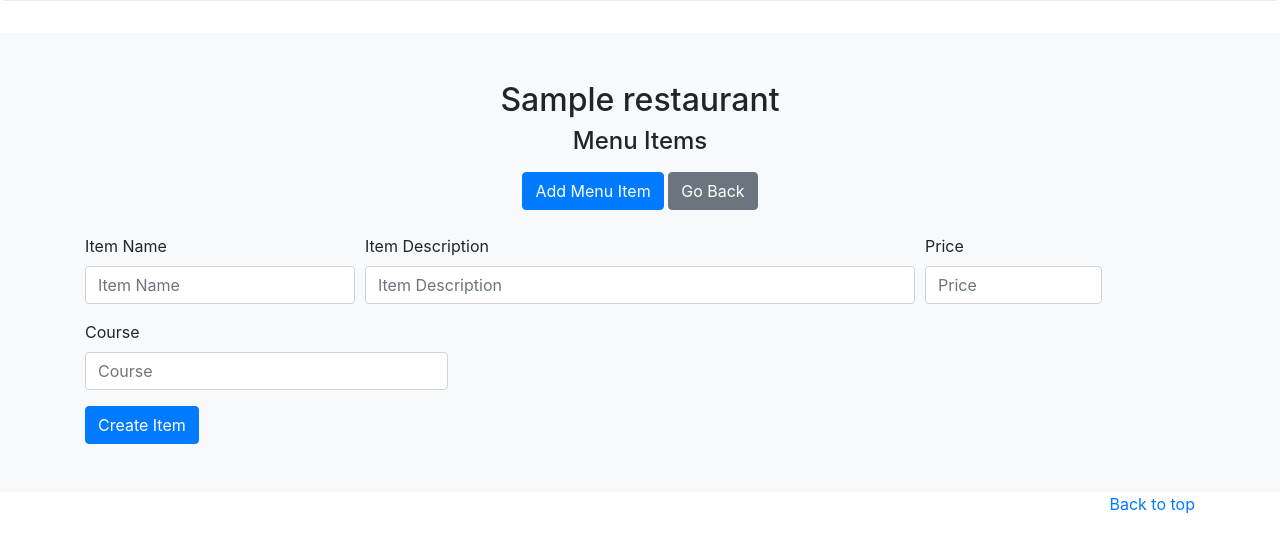
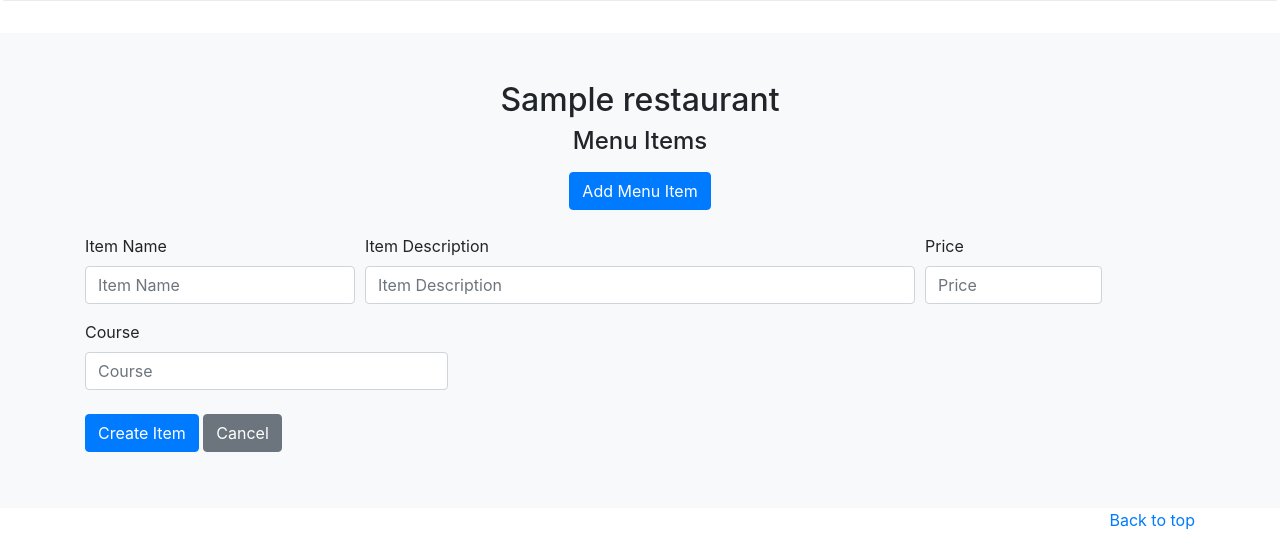
Before and after one commit to cunhasb/restaurant-menu-flask, a Flask app: page /restaurant/1/menu/new in a window 1280 px wide. Shown: the part 569-1117 px from the top of the page. Before the commit the page ends 1083 px from the top, so only its background shows below. Run offline with Flask 2, Linux system fonts and the light colour scheme; tables that the repository leaves empty hold one stand-in row (values such as "Sample post"); some libraries are stand-ins or nearby versions.

Commit message:
final adjustments for templates

```diff
--- a/templates/newMenuItem.html
+++ b/templates/newMenuItem.html
@@ -5,7 +5,6 @@
     <h4 class="heading">Menu Items</h4>
       <p>
         <a href="/restaurant/{{restaurant.id}}/menu/new" class="btn btn-primary my-2">Add Menu Item</a>
-        <a href="/restaurant/{{restaurant.id}}/menu" class="btn btn-secondary my-2">Go Back</a>
       </p>
   </div>
 <form class="needs-validation" novalidate>
@@ -52,6 +51,7 @@
     </div>
   </div>
    <button class="btn btn-primary" type="submit">Create Item</button>
+   <a href="/restaurant/{{restaurant.id}}/menu" class="btn btn-secondary my-2">Cancel</a>
 </form>
 <script>
 // Example starter JavaScript for disabling form submissions if there are invalid fields
```
